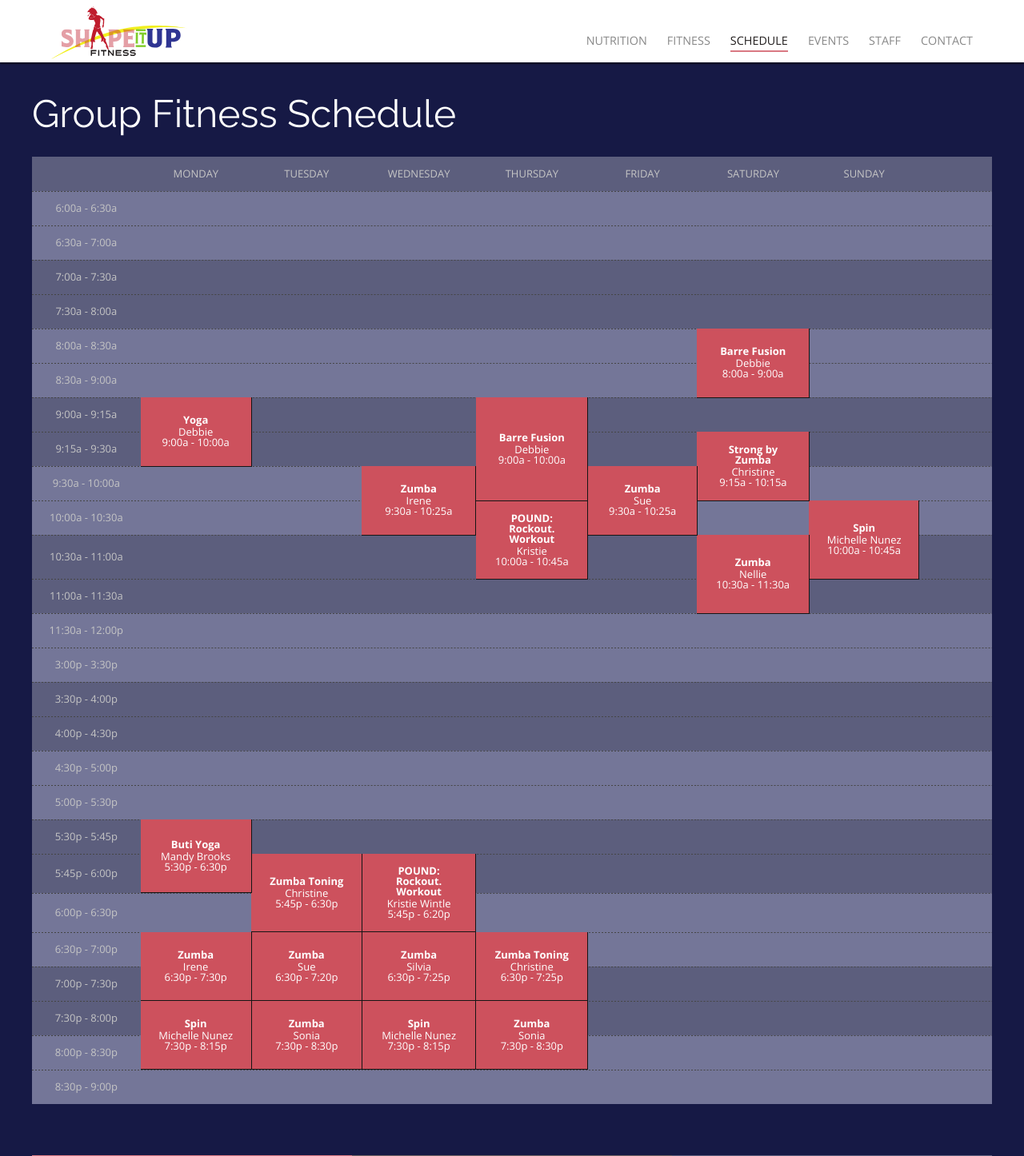
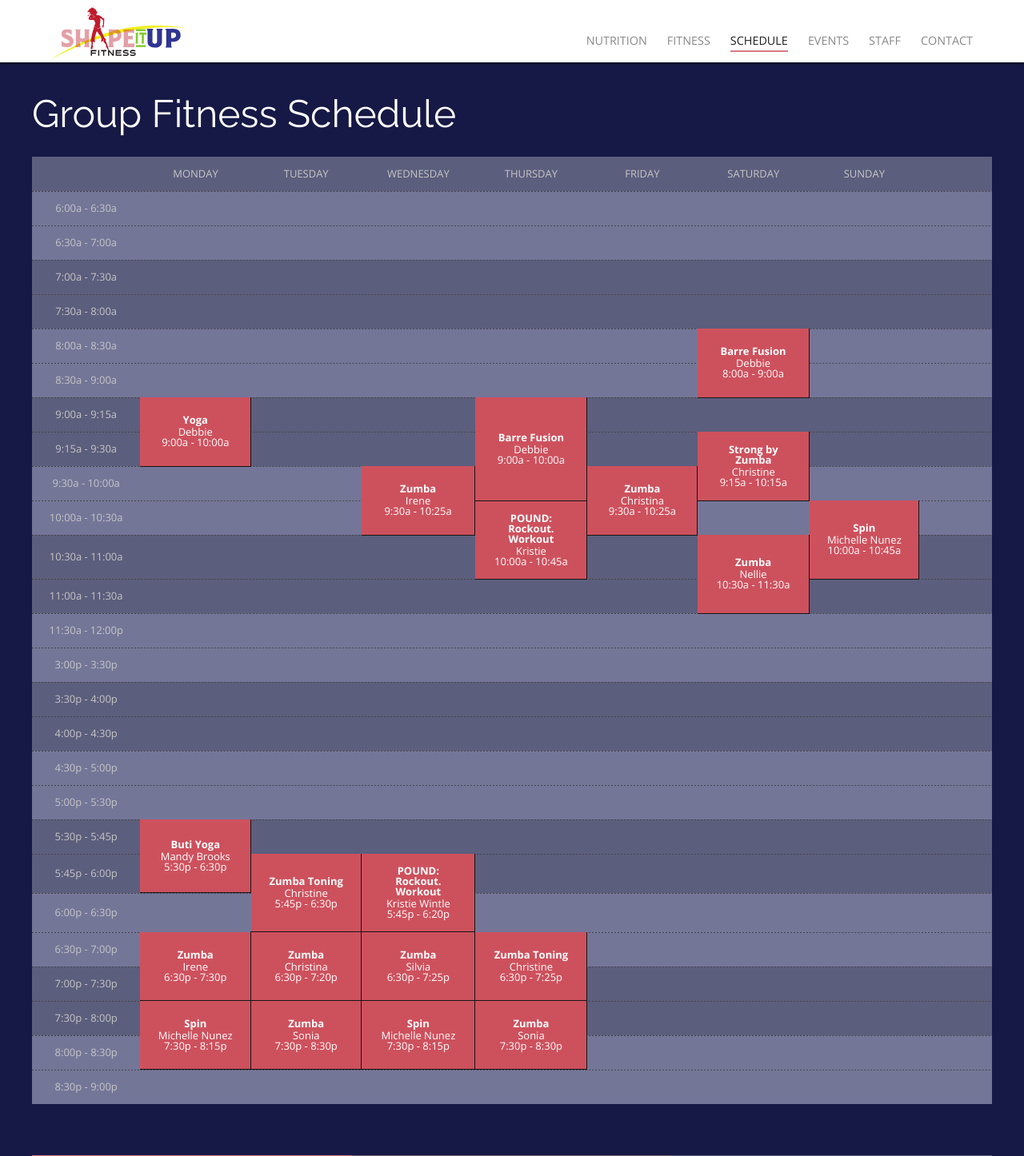
Before and after one commit to rwstone/shapeitup, a Jekyll site: the page built from schedule/index.md, in a window 1280 px wide. Shown: the top 1446 px of the page at 80% size. Built offline with Jekyll 4.4.1, drawn with Linux system fonts in a browser that asks for light colours; some web fonts are replaced.

Commit message:
Updated Index

```diff
--- a/schedule/index.md
+++ b/schedule/index.md
@@ -33,7 +33,7 @@ sessions:
   end_time: 6:30p
   length: 2
 - class: Zumba
-  instructor: Sue
+  instructor: Christina
   day: Tuesday
   start_time: 6:30p
   end_time: 7:20p
@@ -93,7 +93,7 @@ sessions:
   end_time: 8:30p
   length: 2
 - class: Zumba
-  instructor: Sue
+  instructor: Christina
   day: Friday
   start_time: 9:30a
   end_time: 10:25a
```
Also changed, not shown: other parts of schedule/index.md (+1 -1 lines).
